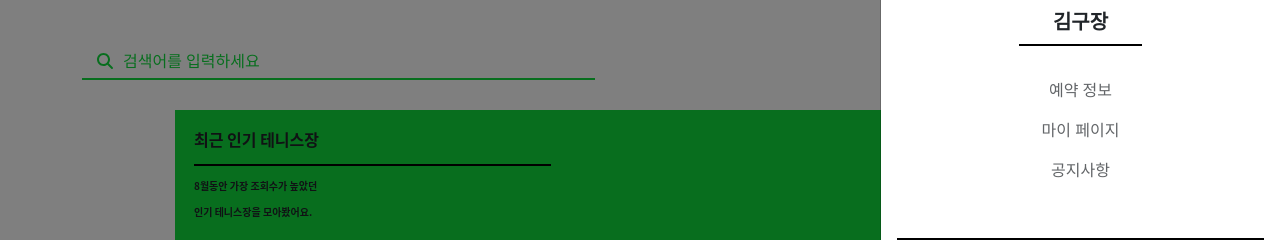
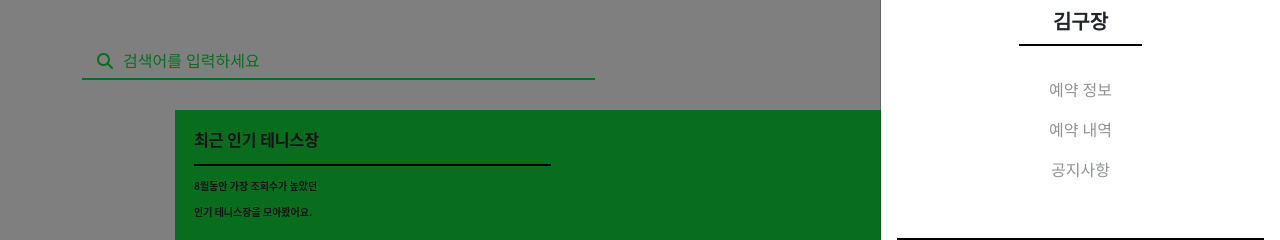
Before and after one commit to manu1307/Flawless-KuHackathon, a React (Create React App) app: page / in a window 1280 px wide. Both pictures are taken after a click on the button 1240 px from the left and 140 px from the top of the page. Shown: the part 268-508 px from the top of the page. Built offline with nearby package versions, Linux system fonts and the light colour scheme; no server answers.

Commit message:
menu bar hover animation shorter..

```diff
--- a/src/components/Layout/Header.js
+++ b/src/components/Layout/Header.js
@@ -50,22 +50,28 @@ export default function Header() {
                     </div>
 
                     <Nav.Link
-                      className="text-center opacity-70 hover:opacity-100 hover:border-b border-black"
+                      className="text-center opacity-70 hover:opacity-100"
                       href="#action1"
                     >
-                      예약 정보
+                      <span className="px-3 py-1 text-center opacity-70 hover:opacity-100 hover:border-b border-black">
+                        예약 정보
+                      </span>
                     </Nav.Link>
                     <Nav.Link
-                      className="text-center opacity-70 hover:opacity-100 hover:border-b border-black"
+                      className="text-center opacity-70 hover:opacity-100"
                       href="#action2"
                     >
-                      마이 페이지
+                      <span className="px-3 py-1 text-center opacity-70 hover:opacity-100 hover:border-b border-black">
+                        예약 내역
+                      </span>
                     </Nav.Link>
                     <Nav.Link
-                      className="text-center opacity-70 hover:opacity-100 hover:border-b border-black"
+                      className="text-center opacity-70 hover:opacity-100"
                       href="#action2"
                     >
-                      공지사항
+                      <span className="px-3 py-1 text-center opacity-70 hover:opacity-100 hover:border-b border-black">
+                        공지사항
+                      </span>
                     </Nav.Link>
                   </Nav>
                 </Offcanvas.Body>
```
